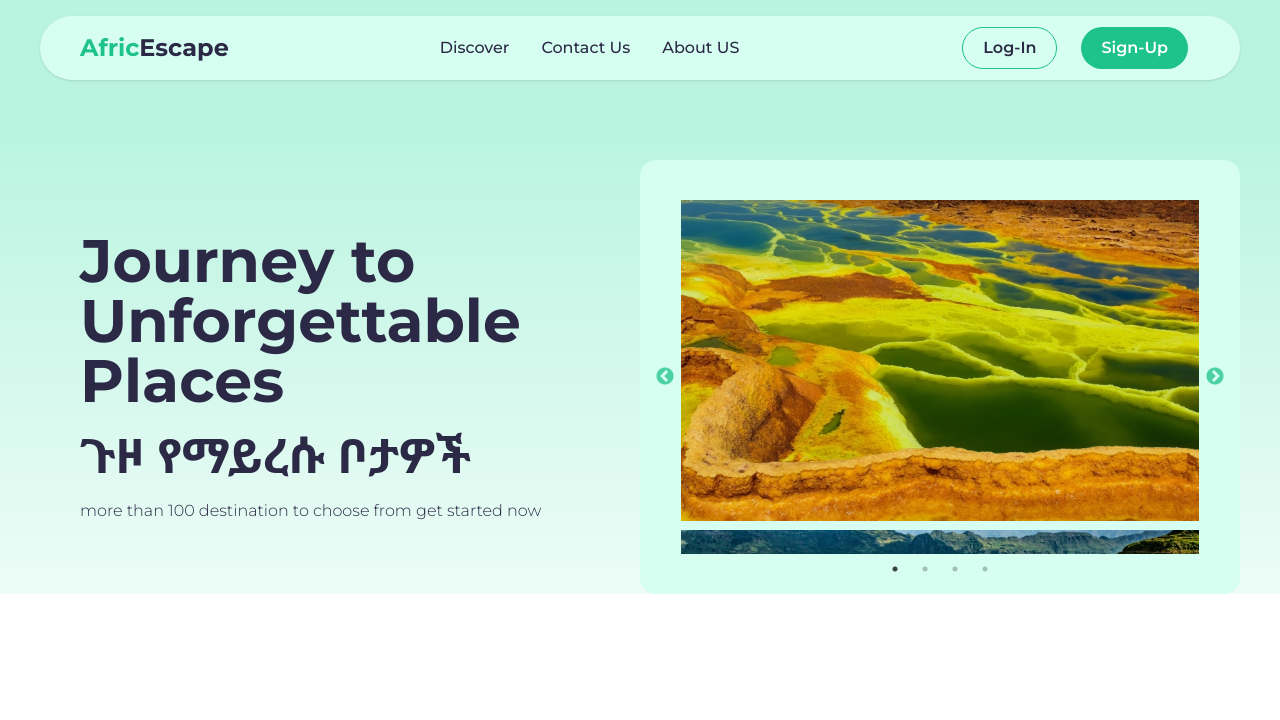
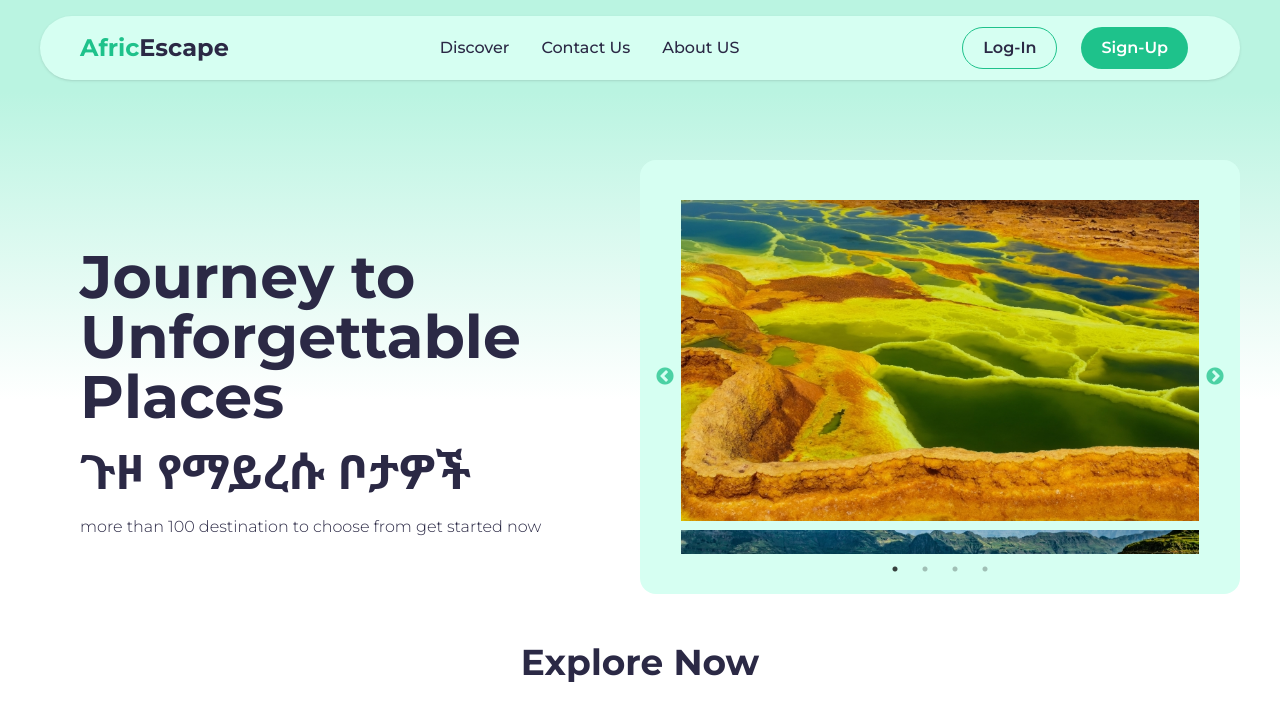
Before and after one commit to bilalabdelkadir/AfricEscape, a React (Vite) app: page / in a window 1280 px wide. Shown: the top 720 px of the page. Built offline with nearby package versions, Linux system fonts and the light colour scheme.

Commit message:
finshed the hero section

```diff
--- a/src/components/Hero.jsx
+++ b/src/components/Hero.jsx
@@ -37,7 +37,7 @@ const Hero = () => {
           more than 100 destination to choose from get started now
         </p>
       </div>
-      <div className="w-full lg:w-[50%] text-center p-10 bg-option backdrop-blur-md rounded-[1rem]">
+      <div className="w-full lg:w-[50%] text-center p-10 bg-option backdrop-blur-md rounded-[1rem] mb-8">
         <Slider {...settings}>
           <div className="w-full h-[20rem">
             <img
@@ -69,6 +69,9 @@ const Hero = () => {
           </div>
         </Slider>
       </div>
+      <h1 className="text-4xl font-bold text-center self-center m-4 mx-auto mb-10">
+        Explore Now
+      </h1>
     </div>
   );
 };
--- a/src/index.css
+++ b/src/index.css
@@ -25,8 +25,9 @@
   background: linear-gradient(
     180deg,
     rgba(186, 244, 225, 1) 23%,
-    rgba(186, 244, 225, 0.2553396358543417) 100%
+    rgba(186, 244, 225, 0) 100%
   );
+  height: 50vh;
 }
 
 .btn {
--- a/tailwind.config.cjs
+++ b/tailwind.config.cjs
@@ -6,7 +6,7 @@ module.exports = {
       backgroundColor: {
         primary: "#1ec28b",
         "primary-gredient":
-          "linear-gradient(180deg, rgba(156,205,189,1) 0%, rgba(186,244,225,0.2553396358543417) 15%);",
+          "linear-gradient(180deg, rgba(156,205,189,1) 0%, rgba(186,244,225,0) 25%);",
         option: "#d6fff2 ",
       },
       textColor: {
```
